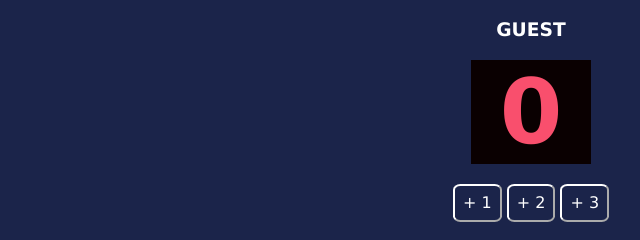
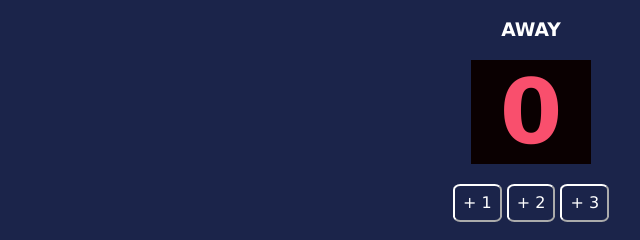
Before and after one commit to Keller111/basketball-scoreboard, a website built with Vite: page index.html in a window 1280 px wide. Shown: the full height of the page, 429-1069 px from the left. Built offline with nearby package versions, Linux system fonts and the light colour scheme.

Commit message:
Update score header

```diff
--- a/index.html
+++ b/index.html
@@ -12,7 +12,7 @@
                  <button id="home-score-btn-3" onclick="increaseHomeScoreThree()">+ 3</button>
             </div>
             <div>
-                <h3 class="top">GUEST</h3>
+                <h3 class="top">AWAY</h3>
                 <h2 id="guest-score">0</h2>
                 <button id="guest-score-btn-1" onclick="increaseGuestScoreOne()">+ 1</button>
                 <button id="guest-score-btn-2" onclick="increaseGuestScoreTwo()">+ 2</button>
```
